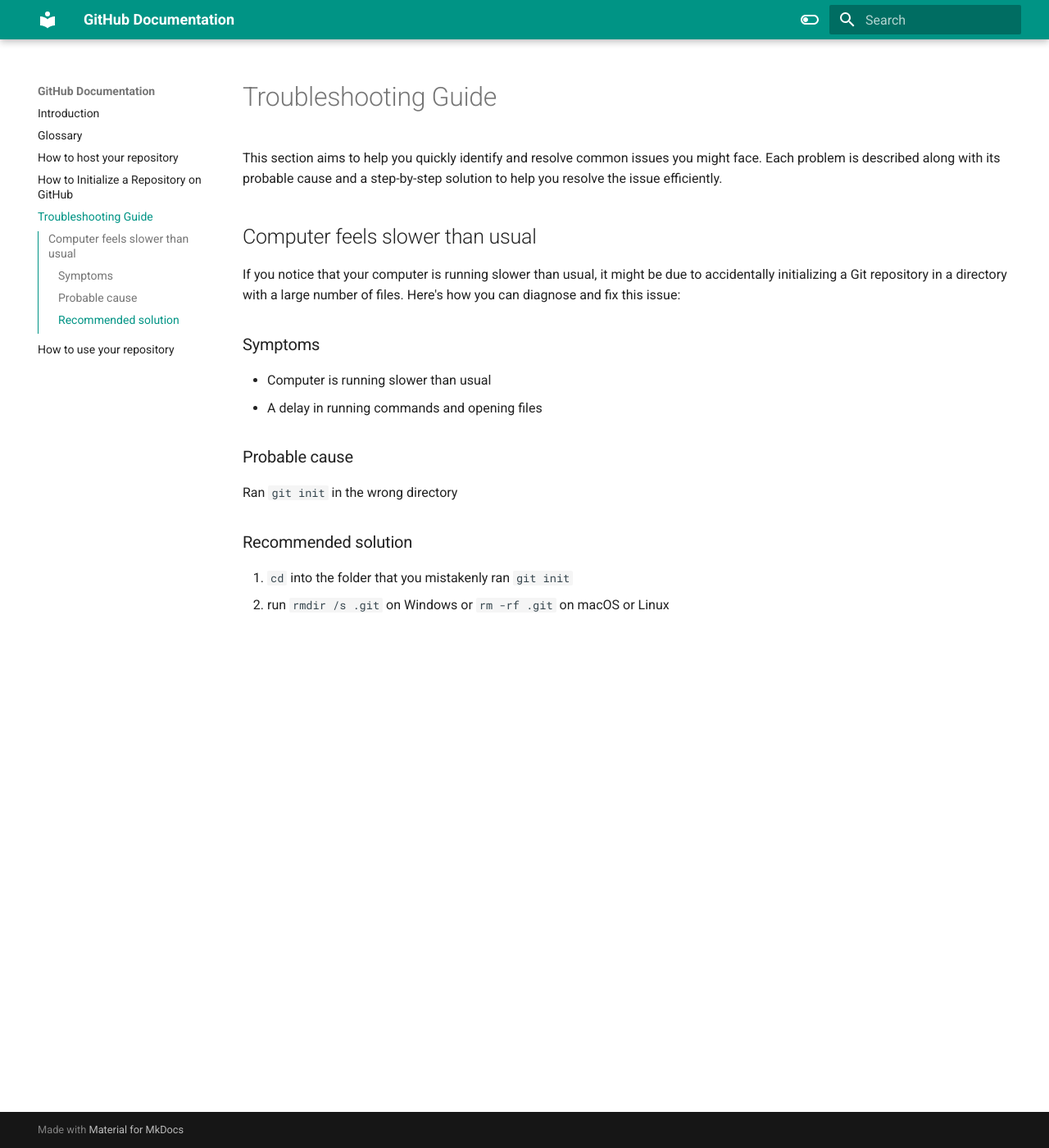
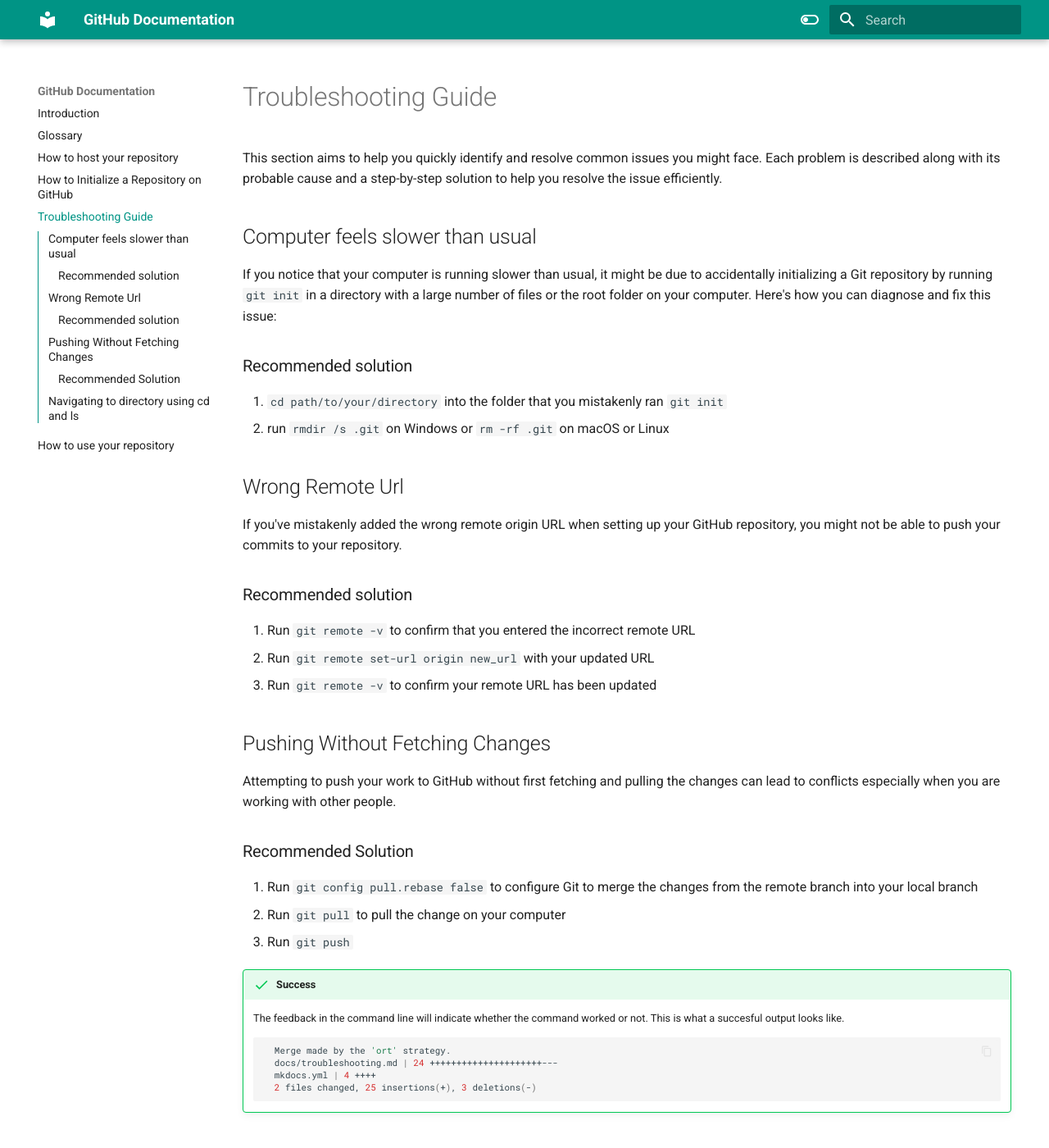
Before and after one commit to Vakiyama/comm-docs, an MkDocs documentation site: the page built from docs/troubleshooting.md, in a window 1280 px wide and 1400 px high. Shown: the whole window at 82% size. Built offline with MkDocs 1.6.1 and Material for MkDocs 9.7.7, drawn with Linux system fonts in a browser that asks for light colours; comment, search, counter and statistics services are not loaded; some of the changed text lies outside the part shown.

Commit message:
add troubleshooting

````diff
--- a/docs/troubleshooting.md
+++ b/docs/troubleshooting.md
@@ -4,18 +4,44 @@
 
 ## Computer feels slower than usual
 
-If you notice that your computer is running slower than usual, it might be due to accidentally initializing a Git repository in a directory with a large number of files. Here's how you can diagnose and fix this issue:
-
-### Symptoms
-
-- Computer is running slower than usual
-- A delay in running commands and opening files
-
-### Probable cause
-
-Ran `git init` in the wrong directory
+If you notice that your computer is running slower than usual, it might be due to accidentally initializing a Git repository by running `git init` in a directory with a large number of files or the root folder on your computer. Here's how you can diagnose and fix this issue:
 
 ### Recommended solution
 
-1. `cd` into the folder that you mistakenly ran `git init`
+1. `cd path/to/your/directory` into the folder that you mistakenly ran `git init`
 2. run `rmdir /s .git` on Windows or `rm -rf .git` on macOS or Linux
+
+## Wrong Remote Url
+
+If you've mistakenly added the wrong remote origin URL when setting up your GitHub repository, you might not be able to push your commits to your repository.
+
+### Recommended solution
+
+1. Run `git remote -v` to confirm that you entered the incorrect remote URL
+2. Run `git remote set-url origin new_url` with your updated URL
+3. Run `git remote -v` to confirm your remote URL has been updated
+
+## Pushing Without Fetching Changes
+
+Attempting to push your work to GitHub without first fetching and pulling the changes can lead to conflicts especially when you are working with other people.
+
+### Recommended Solution
+
+1. Run `git config pull.rebase false` to configure Git to merge the changes from the remote branch into your local branch
+2. Run `git pull` to pull the change on your computer
+3. Run `git push`
+
+!!! success
+
+    The feedback in the command line will indicate whether the command worked or not. This is what a succesful output looks like.
+
+    ```sh
+      Merge made by the 'ort' strategy.
+      docs/troubleshooting.md | 24 +++++++++++++++++++++---
+      mkdocs.yml | 4 ++++
+      2 files changed, 25 insertions(+), 3 deletions(-)
+    ```
+
+## Navigating to directory using `cd` and `ls`
+
+If you're encountering difficulties using cd (change directory) and ls (list directory contents) to navigate to your desired location, this section offers guidance to diagnose and solve common issues.
````
Also changed, not shown: docs/initializeRepo.md (+5 -1 lines).
